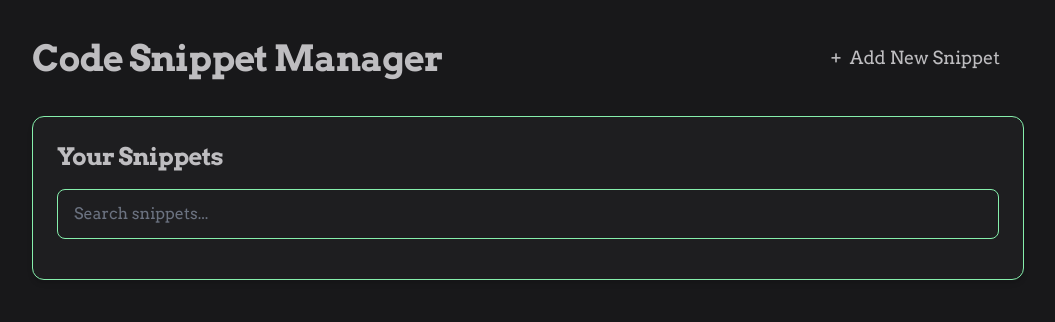
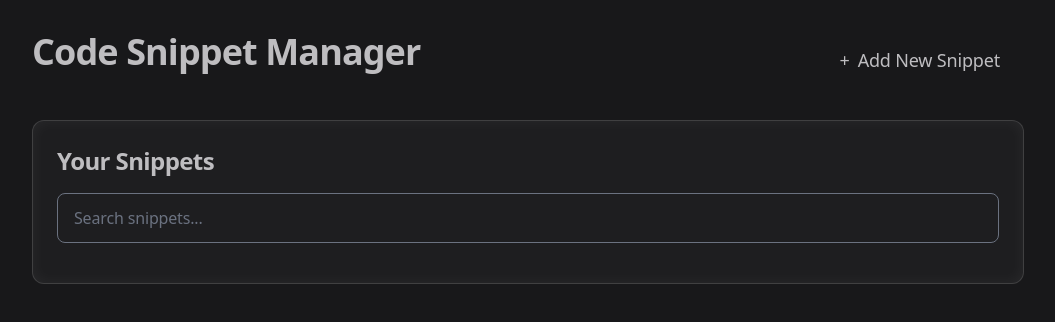
Before and after one commit to mellyhub/code-manager, a React (Vite) app in the folder code-manager/: page / in a window 1280 px wide. Shown: the top 322 px of the page, without its empty margins (112-1167 px from the left). Built offline with nearby package versions, Linux system fonts and the light colour scheme.

Commit message:
new styling pt 2

```diff
--- a/code-manager/src/App.tsx
+++ b/code-manager/src/App.tsx
@@ -37,15 +37,15 @@ function App() {
             Add New Snippet
           </Button>
         </div>
-        <div className="card p-6 rounded-2xl border border-accent-300 bg-surface-dark">
+        <div className="card p-6 rounded-2xl border bg-surface-dark">
           <div className="card-header mb-4">
-            <h2 className="text-2xl font-semibold text-text-primary tracking-tight">Your Snippets</h2>
+            <h2 className="text-2xl font-semibold text-text-heading tracking-tight">Your Snippets</h2>
           </div>
           <div className="mb-4">
             <input
               type="text"
               placeholder="Search snippets..."
-              className="w-full px-4 py-3 border border-accent-300 rounded-lg bg-surface-light text-text-primary focus:outline-none focus:ring-2 focus:ring-primary focus:ring-offset-1"
+              className="w-full px-4 py-3 border rounded-lg bg-surface-light text-text-subtle focus:outline-none focus:ring-2 focus:ring-primary focus:ring-offset-1"
               value={searchTerm}
               onChange={handleSearch}
             />
--- a/code-manager/src/components/SnippetForm.tsx
+++ b/code-manager/src/components/SnippetForm.tsx
@@ -37,7 +37,7 @@ export const SnippetForm = ({ snippet, onSave, onCancel, className }: SnippetFor
           name="title"
           value={formValues.title}
           onChange={handleChange}
-          className="w-full px-4 py-3 border border-accent-300 rounded-lg bg-surface-light text-text-primary focus:outline-none focus:ring-2 focus:ring-primary focus:ring-offset-1"
+          className="w-full px-4 py-3 border rounded-lg bg-surface-light text-text-primary focus:outline-none focus:ring-2 focus:ring-primary focus:ring-offset-1"
           required
         />
       </div>
@@ -51,7 +51,7 @@ export const SnippetForm = ({ snippet, onSave, onCancel, className }: SnippetFor
           name="language"
           value={formValues.language}
           onChange={handleChange}
-          className="w-full px-4 py-3 border border-accent-300 rounded-lg bg-surface-light text-text-primary focus:outline-none focus:ring-2 focus:ring-primary focus:ring-offset-1"
+          className="w-full px-4 py-3 border rounded-lg bg-surface-light text-text-primary focus:outline-none focus:ring-2 focus:ring-primary focus:ring-offset-1"
         >
           <option value="javascript">JavaScript</option>
           <option value="typescript">TypeScript</option>
@@ -68,7 +68,7 @@ export const SnippetForm = ({ snippet, onSave, onCancel, className }: SnippetFor
           name="code"
           value={formValues.code}
           onChange={handleChange}
-          className="mt-2 block w-full rounded-md border border-accent-300 bg-accent-100 text-gray-300 focus:outline-none focus:ring-2 focus:ring-highlight focus:border-highlight min-h-[200px]"
+          className="mt-2 block w-full rounded-md border bg-accent-100 text-gray-300 focus:outline-none focus:ring-2 focus:ring-highlight focus:border-highlight min-h-[200px]"
           required
         />
       </div>
--- a/code-manager/src/components/SnippetFormModal.tsx
+++ b/code-manager/src/components/SnippetFormModal.tsx
@@ -28,7 +28,7 @@ export function SnippetFormModal({ isOpen, onClose, initialSnippet, onSave, clas
 
   return (
     <div className={`fixed inset-0 ${className} flex items-center justify-center z-50`}>
-      <div className="bg-surface-dark border border-accent-300 rounded-2xl p-8 w-full max-w-2xl">
+      <div className="bg-surface-dark border rounded-2xl p-8 w-full max-w-2xl">
         <div className="flex justify-between items-center mb-6">
           <h2 className="text-2xl font-bold text-text-primary tracking-tight">
             {editingSnippet ? 'Edit Snippet' : 'Add New Snippet'}
--- a/code-manager/src/components/SnippetFormPage.tsx
+++ b/code-manager/src/components/SnippetFormPage.tsx
@@ -44,7 +44,7 @@ export function SnippetFormPage() {
           </h1>
           <Button onClick={handleCancel}>Back</Button>
         </div>
-        <div className="card p-6 rounded-xl border border-accent-300 bg-accent-100">
+        <div className="card p-6 rounded-xl border bg-accent-100">
           <SnippetForm
             snippet={editingSnippet}
             onSave={handleSave}
--- a/code-manager/src/styles/globals.css
+++ b/code-manager/src/styles/globals.css
@@ -7,24 +7,79 @@
   --surface: #1e1e20;
   --text-primary: #bebdc0;
   --text-muted: #909090;
+  --text-heading: #d1d5db;
+  --text-subtle: #9ca3af;
+}
+
+/* Typography */
+h1 {
+  font-size: 2.25rem;
+  font-weight: 600;
+  line-height: 1.2;
+  letter-spacing: -0.025em;
+  margin-bottom: 1rem;
+}
+
+h2 {
+  font-size: 1.75rem;
+  font-weight: 600;
+  line-height: 1.3;
+  letter-spacing: -0.015em;
+  margin-bottom: 0.75rem;
+}
+
+h3 {
+  font-size: 1.25rem;
+  font-weight: 600;
+  line-height: 1.4;
+  letter-spacing: -0.01em;
+  margin-bottom: 0.5rem;
+}
+
+p {
+  font-size: 1rem;
+  line-height: 1.7;
+  margin-bottom: 1rem;
+}
+
+/* Form elements */
+input,
+select,
+textarea {
+  font-family: inherit;
+  font-size: 1rem;
+  line-height: 1.5;
+  letter-spacing: -0.01em;
+}
+
+/* Button text */
+button {
+  font-size: 1rem;
+  font-weight: 600;
+  letter-spacing: -0.01em;
 }
 
 body {
   background-color: var(--background);
   color: var(--text-primary);
-  font-family: 'Inter', -apple-system, BlinkMacSystemFont, 'Segoe UI', Roboto, Oxygen, Ubuntu, Cantarell, sans-serif;
+  font-family: -apple-system, BlinkMacSystemFont, 'Segoe UI', Roboto, Oxygen, Ubuntu, Cantarell, sans-serif;
+  -webkit-font-smoothing: antialiased;
+  -moz-osx-font-smoothing: grayscale;
+  line-height: 1.6;
 }
 
 /* Card styles */
 .card {
   background-color: var(--surface);
   border-radius: 0.75rem;
-  box-shadow: 0 4px 6px -1px rgba(0, 0, 0, 0.1), 0 2px 4px -1px rgba(0, 0, 0, 0.06);
-  transition: transform 0.2s ease-in-out;
+  border: 1px solid rgba(255, 255, 255, 0.15);
+  box-shadow: inset 0 0 15px rgba(255, 255, 255, 0.05);
+  transition: none;
 }
 
+/* Remove all hover effects */
 .card:hover {
-  transform: translateY(-2px);
+  transform: none;
 }
 
 /* Input styles */
--- a/code-manager/tailwind.config.js
+++ b/code-manager/tailwind.config.js
@@ -89,14 +89,11 @@ export default {
         900: '#14532d',
       },
     },
-    fontFamily: {
-      sans: ['var(--font-arvo)', 'Inter', 'system-ui', 'sans-serif'],
-    },
     extend: {
       typography: {
         DEFAULT: {
           css: {
-            color: '#f8fafc',
+            color: '#bebdc0',
             a: {
               color: '#3b82f6',
               '&:hover': {
@@ -104,48 +101,48 @@ export default {
               },
             },
             h1: {
-              fontSize: '2.5rem',
-              fontWeight: '700',
-              marginTop: '1.5rem',
+              fontSize: '2.25rem',
+              fontWeight: 600,
+              lineHeight: 1.2,
+              letterSpacing: '-0.025em',
               marginBottom: '1rem',
-              letterSpacing: '-0.015em',
-              color: '#f8fafc',
             },
             h2: {
-              fontSize: '2rem',
-              fontWeight: '600',
-              marginTop: '1.5rem',
-              marginBottom: '1rem',
-              letterSpacing: '-0.01em',
-              color: '#f8fafc',
+              fontSize: '1.75rem',
+              fontWeight: 600,
+              lineHeight: 1.3,
+              letterSpacing: '-0.015em',
+              marginBottom: '0.75rem',
             },
             h3: {
-              fontSize: '1.75rem',
-              fontWeight: '600',
-              marginTop: '1.25rem',
-              marginBottom: '0.75rem',
-              letterSpacing: '-0.005em',
-              color: '#f8fafc',
+              fontSize: '1.25rem',
+              fontWeight: 600,
+              lineHeight: 1.4,
+              letterSpacing: '-0.01em',
+              marginBottom: '0.5rem',
             },
-            h4: {
-              fontSize: '1.5rem',
-              fontWeight: '500',
-              marginTop: '1rem',
-              marginBottom: '0.5rem',
-              color: '#f8fafc',
+            p: {
+              fontSize: '1rem',
+              lineHeight: 1.7,
+              marginBottom: '1rem',
+            },
+            code: {
+              fontSize: '0.875rem',
+              lineHeight: 1.6,
+              fontFamily: '"Fira Code", monospace',
             },
             'ol > li::marker': {
               fontWeight: '400',
-              color: '#94a3b8',
+              color: '#9ca3af',
             },
             'ul > li::marker': {
-              backgroundColor: '#94a3b8',
+              backgroundColor: '#9ca3af',
             },
             strong: {
-              color: '#f8fafc',
+              color: '#d1d5db',
             },
             blockquote: {
-              color: '#f8fafc',
+              color: '#d1d5db',
               borderLeftColor: '#3b82f6',
             },
           },
```
Also changed, not shown: code-manager/src/components/SnippetList.tsx (+5 -5 lines).
